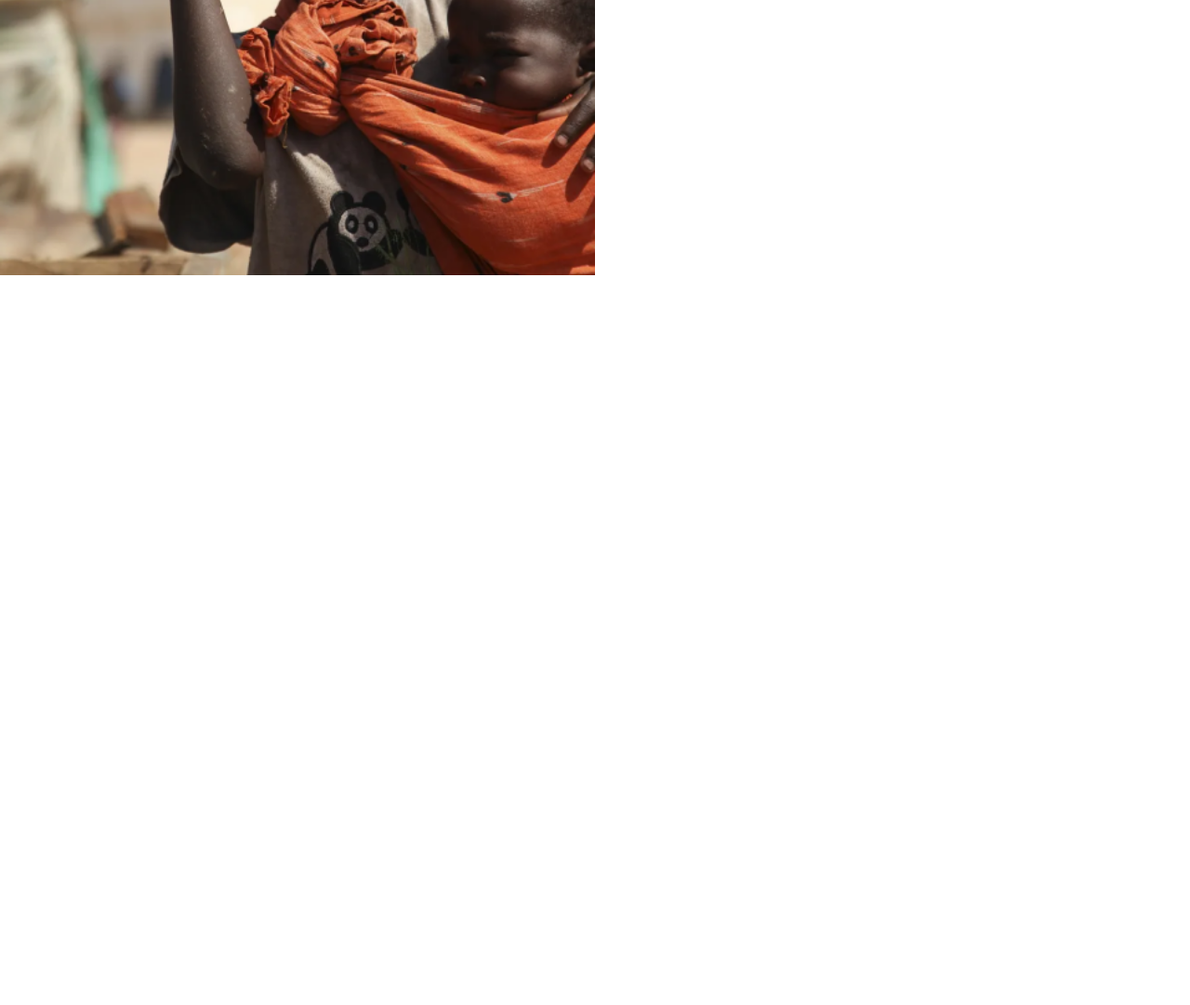
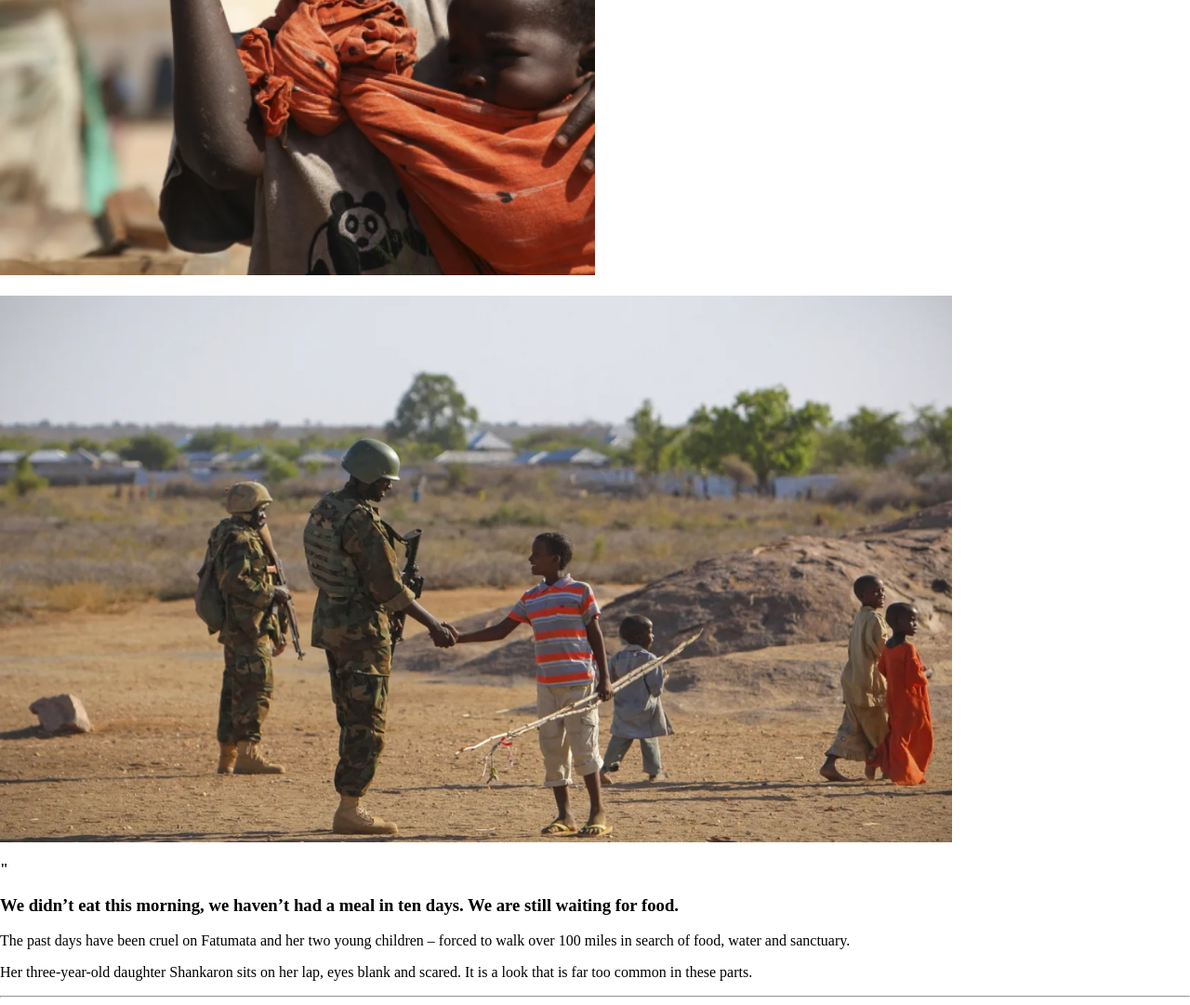
Before and after one commit to danyhoshi/hypnosis-project, a website: page index.html in a window 1280 px wide. Shown: the part 2449-3530 px from the top of the page at 93% size. Before the commit the page ends 2749 px from the top, so only its background shows below. Drawn offline with Linux system fonts and the light colour scheme.

Commit message:
Add content fourth article

```diff
--- a/index.html
+++ b/index.html
@@ -98,6 +98,22 @@
                     </div>
                 </div>
             </article>
+            <br />
+            <article>
+                <div>
+                    <!-- With video resource in a real case, the <video> tag would be used -->
+                    <div>
+                        <img width="80%" src="./hypnosis-images/image4.png" alt="">
+                    </div>
+                    <div>
+                        <p><strong>"</strong><p>
+                            <h3><strong>We didn’t eat this morning, we haven’t had a meal in ten days. We are still waiting for food.</strong></h3>
+                            <p>The past days have been cruel on Fatumata and her two young children – forced to walk over 100 miles in search of food, water and sanctuary.</p>
+                            <p>Her three-year-old daughter Shankaron sits on her lap, eyes blank and scared. It is a look that is far too common in these parts.</p>
+                    </div>
+                </div>
+                <hr />
+            </article>
         </main>
     </body>
 </html>
```
Also changed, not shown: hypnosis-images/image4.png (added).
